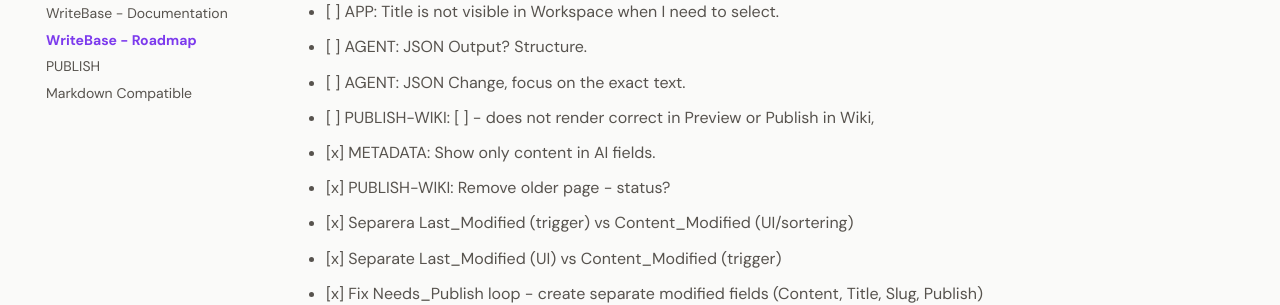
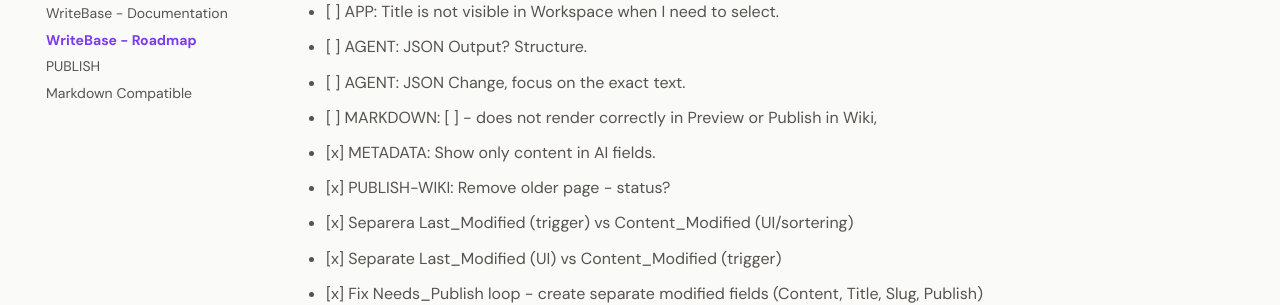
Before and after one commit to larssonhthomas-afk/writebase-docs, an MkDocs documentation site: the page built from docs/009-writebase-roadmap.md, in a window 1280 px wide and 900 px high, scrolled down 853 px. Shown: the part 153-458 px from the top of the window. Built offline with MkDocs 1.6.1 and Material for MkDocs 9.7.7, drawn with Linux system fonts in a browser that asks for light colours; some web fonts are replaced.

Commit message:
Update 009-writebase-roadmap.md

```diff
--- a/docs/009-writebase-roadmap.md
+++ b/docs/009-writebase-roadmap.md
@@ -43,7 +43,7 @@ This Backlog has a priority 1-3.
 - [ ] APP: Title is not visible in Workspace when I need to select.
 - [ ] AGENT: JSON Output? Structure.
 - [ ] AGENT: JSON Change, focus on the exact text.
-- [ ] PUBLISH-WIKI: [ ] - does not render correct in Preview or Publish in Wiki,
+- [ ] MARKDOWN: [ ] - does not render correctly in Preview or Publish in Wiki,
 
 - [x] METADATA: Show only content in AI fields.
 - [x] PUBLISH-WIKI: Remove older page - status?
```
